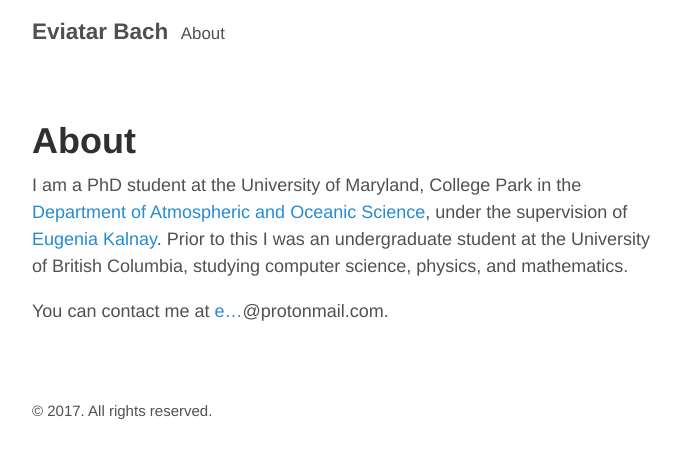
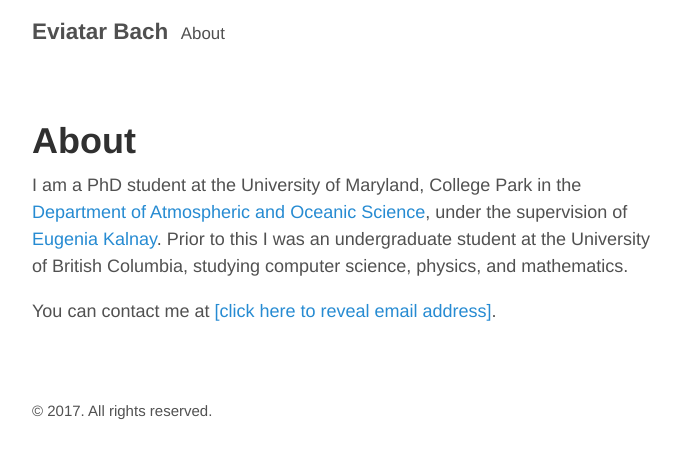
Before and after one commit to eviatarbach/website_old, a Jekyll site: the page built from about.md, in a window 1280 px wide. Shown: the top 458 px of the page, without its empty margins (293-974 px from the left). Built offline with Jekyll 4.4.1, drawn with Linux system fonts in a browser that asks for light colours.

Commit message:
Update about.md

```diff
--- a/about.md
+++ b/about.md
@@ -5,4 +5,4 @@
 
 I am a PhD student at the University of Maryland, College Park in the <a href="https://www.atmos.umd.edu/">Department of Atmospheric and Oceanic Science</a>, under the supervision of <a href="http://www.atmos.umd.edu/~ekalnay/">Eugenia Kalnay</a>. Prior to this I was an undergraduate student at the University of British Columbia, studying computer science, physics, and mathematics.
 
-You can contact me at <a href="http://www.google.com/recaptcha/mailhide/d?k=01wdI1TNx7y_plT6RZB8pIUQ==&amp;c=y9h2L02zCq1HdVKmomXkV0gP-htk0BBh-9Y4Egw4eo8=" onclick="window.open('http://www.google.com/recaptcha/mailhide/d?k\x3d01wdI1TNx7y_plT6RZB8pIUQ\x3d\x3d\x26c\x3dy9h2L02zCq1HdVKmomXkV0gP-htk0BBh-9Y4Egw4eo8\x3d', '', 'toolbar=0,scrollbars=0,location=0,statusbar=0,menubar=0,resizable=0,width=500,height=300'); return false;" title="Reveal this e-mail address">e...</a>@protonmail.com.
+You can contact me at <a href="http://www.google.com/recaptcha/mailhide/d?k=01wdI1TNx7y_plT6RZB8pIUQ==&amp;c=y9h2L02zCq1HdVKmomXkV0gP-htk0BBh-9Y4Egw4eo8=" onclick="window.open('http://www.google.com/recaptcha/mailhide/d?k\x3d01wdI1TNx7y_plT6RZB8pIUQ\x3d\x3d\x26c\x3dy9h2L02zCq1HdVKmomXkV0gP-htk0BBh-9Y4Egw4eo8\x3d', '', 'toolbar=0,scrollbars=0,location=0,statusbar=0,menubar=0,resizable=0,width=500,height=300'); return false;" title="Reveal this e-mail address">[click here to reveal email address]</a>.
```
